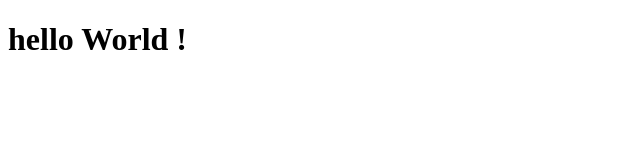
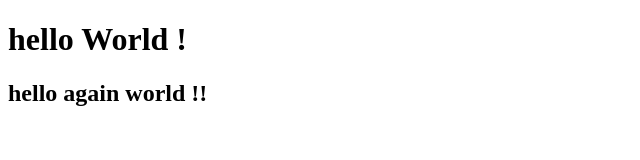
Before and after one commit to khuship-tech/A3, a plain HTML site: page index.html in a window 1280 px wide. Shown: the whole page, without its empty margins (0-640 px from the left). Drawn offline with Linux system fonts and the light colour scheme.

Commit message:
second commit

```diff
--- a/index.html
+++ b/index.html
@@ -7,5 +7,6 @@
 </head>
 <body>
     <h1>hello World !</h1>
+    <h2>hello again world !!</h2>
 </body>
 </html>
```
